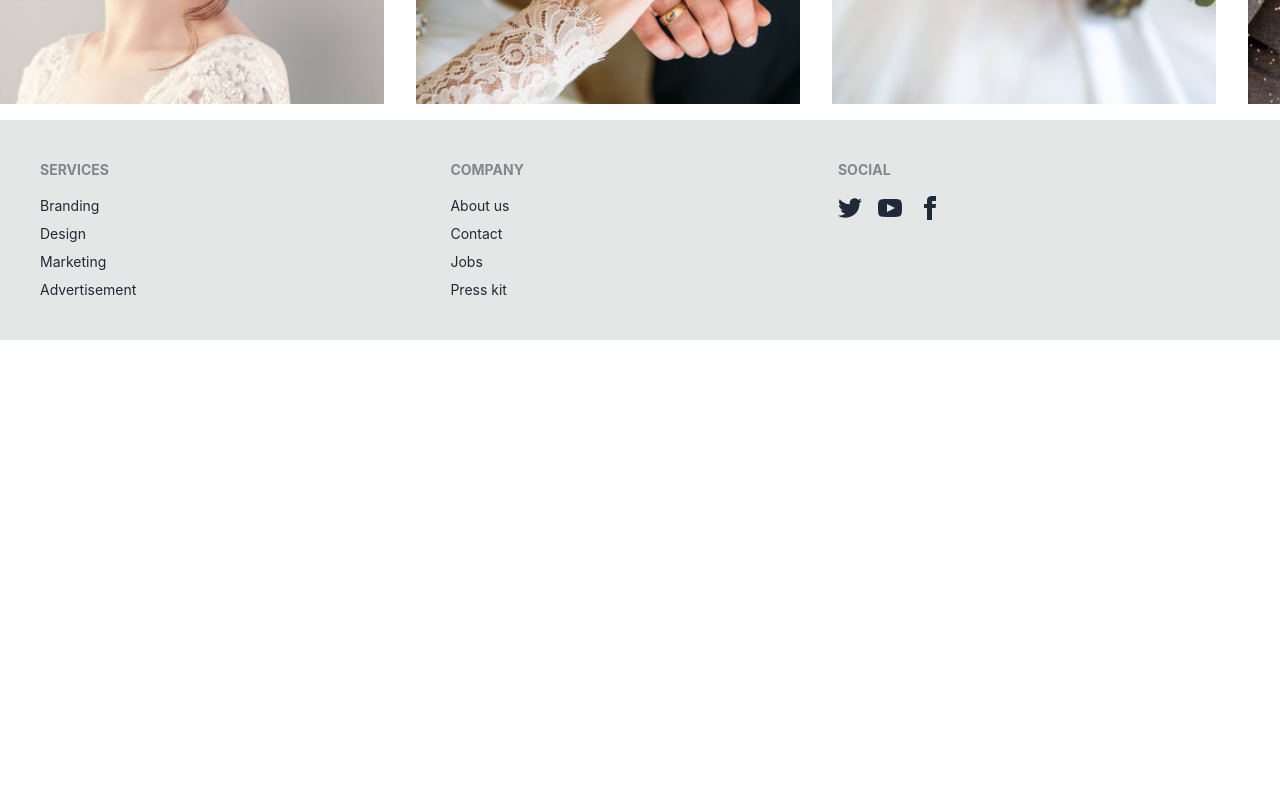
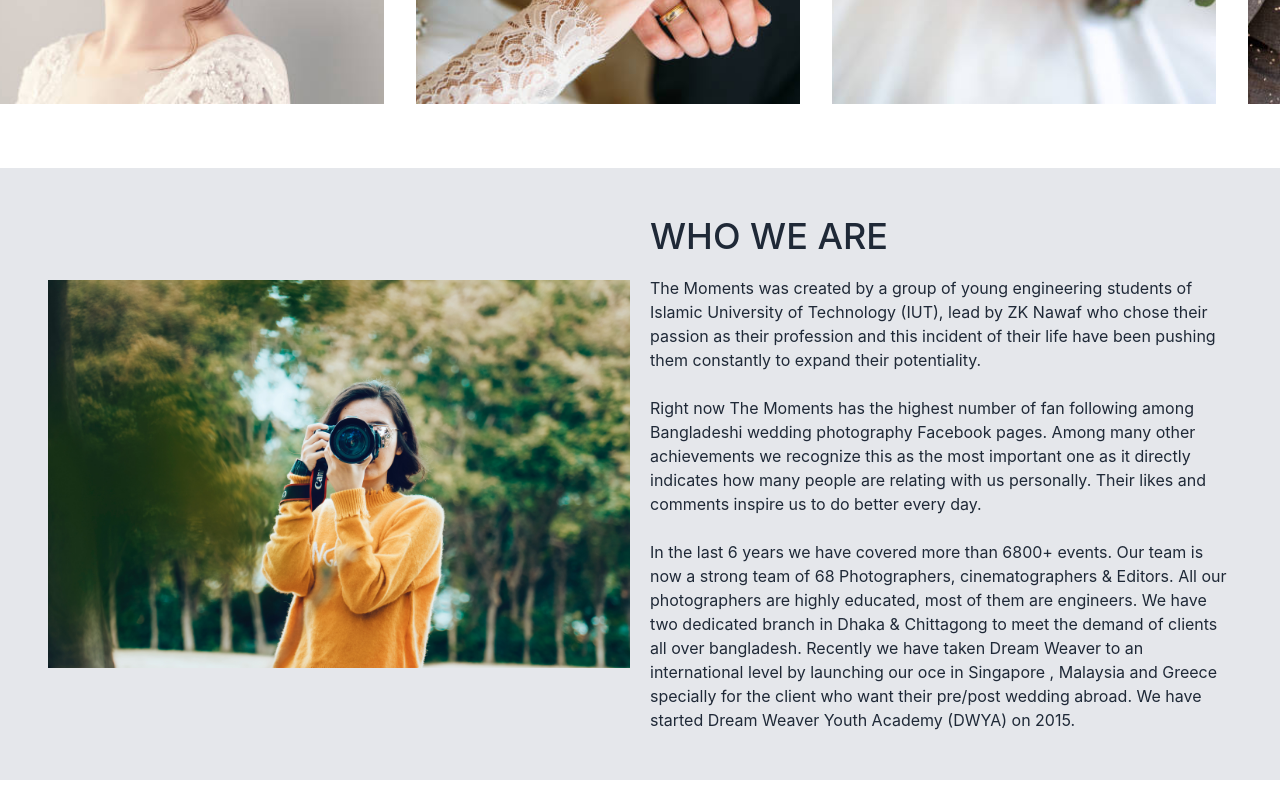
Before and after one commit to ShapnaAkter06/The-Moment-Client, a React (Create React App) app: page / in a window 1280 px wide. Shown: the part 360-1160 px from the top of the page. Before the commit the page ends 800 px from the top, so only its background shows below. Built offline with nearby package versions, Linux system fonts and the light colour scheme.

Commit message:
about page added

```diff
--- a/src/App.js
+++ b/src/App.js
@@ -4,7 +4,7 @@
 
 function App() {
   return (
-    <div className="App">
+    <div className="">
       <RouterProvider router={router}></RouterProvider>
     </div>
   );
--- a/src/Components/Footer/Footer.js
+++ b/src/Components/Footer/Footer.js
@@ -3,7 +3,7 @@
 
 const Footer = () => {
     return (
-        <footer className="footer p-10 bg-base-300 text-base-content">
+        <footer className="footer p-10 bg-black text-white text-base-content">
             <div>
                 <span className="footer-title">Services</span>
                 <Link className="link link-hover">Branding</Link>
--- /dev/null
+++ b/src/Components/Home/About/About.js
@@ -0,0 +1,19 @@
+import React from 'react';
+import about from '../../../assets/about.jpg'
+
+const About = () => {
+    return (
+        <div className='grid grid-cols-1 md:grid-cols-2 gap-5 my-12 p-12 items-center bg-gray-200'>
+            <img src={about} alt="" />
+            <div>
+                <h2 className='text-4xl font-medium mb-5 uppercase'>Who we are</h2>
+                <p>The Moments was created by a group of young engineering students of Islamic University of Technology (IUT), lead by ZK Nawaf who chose their passion as their profession and this incident of their life have been pushing them constantly to expand their potentiality. <br /> <br />
+                Right now The Moments has the highest number of fan following among Bangladeshi wedding photography Facebook pages. Among many other achievements we recognize this as the most important one as it directly indicates how many people are relating with us personally. Their likes and comments inspire us to do better every day. <br /><br />
+                In the last 6 years we have covered more than 6800+ events. Our team is now a strong team of 68 Photographers, cinematographers & Editors. All our photographers are highly educated, most of them are engineers. We have two dedicated branch in Dhaka & Chittagong to meet the demand of clients all over bangladesh. Recently we have taken Dream Weaver to an international level by launching our oce in Singapore , Malaysia and Greece specially for the client who want their pre/post wedding abroad. We have started Dream Weaver Youth Academy (DWYA) on 2015.
+                </p>
+            </div>
+        </div>
+    );
+};
+
+export default About;
--- a/src/Components/Home/Banner/Banner.js
+++ b/src/Components/Home/Banner/Banner.js
@@ -16,19 +16,19 @@
             </button>
             <div className="flex items-center justify-start w-full h-full gap-6 py-4 mx-auto overflow-auto lg:gap-8">
                 <div className="relative flex flex-shrink-0 w-full sm:w-auto">
-                    <img className="object-cover object-center h-96 aspect-square dark:bg-gray-500" src={image1} alt="Image 1" />
+                    <img className="object-cover object-center h-96 aspect-square dark:bg-gray-500" src={image1} alt="" />
                 </div>
                 <div className="relative flex flex-shrink-0 w-full sm:w-auto">
-                    <img className="object-cover object-center h-96 aspect-square dark:bg-gray-500" src={image2} alt="Image 2" />
+                    <img className="object-cover object-center h-96 aspect-square dark:bg-gray-500" src={image2} alt="" />
                 </div>
                 <div className="relative flex flex-shrink-0 w-full sm:w-auto">
-                    <img className="object-cover object-center h-96 aspect-square dark:bg-gray-500" src={image3} alt="Image 3" />
+                    <img className="object-cover object-center h-96 aspect-square dark:bg-gray-500" src={image3} alt="" />
                 </div>
                 <div className="relative flex flex-shrink-0 w-full sm:w-auto">
-                    <img className="object-cover object-center h-96 aspect-square dark:bg-gray-500" src={image4} alt="Image 4" />
+                    <img className="object-cover object-center h-96 aspect-square dark:bg-gray-500" src={image4} alt="" />
                 </div>
                 <div className="relative flex flex-shrink-0 w-full sm:w-auto">
-                    <img className="object-cover object-center h-96 aspect-square dark:bg-gray-500" src={image5} alt="Image 5" />
+                    <img className="object-cover object-center h-96 aspect-square dark:bg-gray-500" src={image5} alt="" />
                 </div>
             </div>
             <button aria-label="Slide forward" id="next" className="absolute right-0 z-30 p-2 mr-10 focus:outline-none focus:dark:bg-gray-400 focus:ring-2 focus:ring-offset-2 focus:ring-gray-400">
--- a/src/Components/Home/Home/Home.js
+++ b/src/Components/Home/Home/Home.js
@@ -1,10 +1,12 @@
 import React from 'react';
+import About from '../About/About';
 import Banner from '../Banner/Banner';
 
 const Home = () => {
     return (
         <div>
             <Banner></Banner>
+            <About></About>
         </div>
     );
 };
```
Also changed, not shown: src/assets/about.jpg (added).
